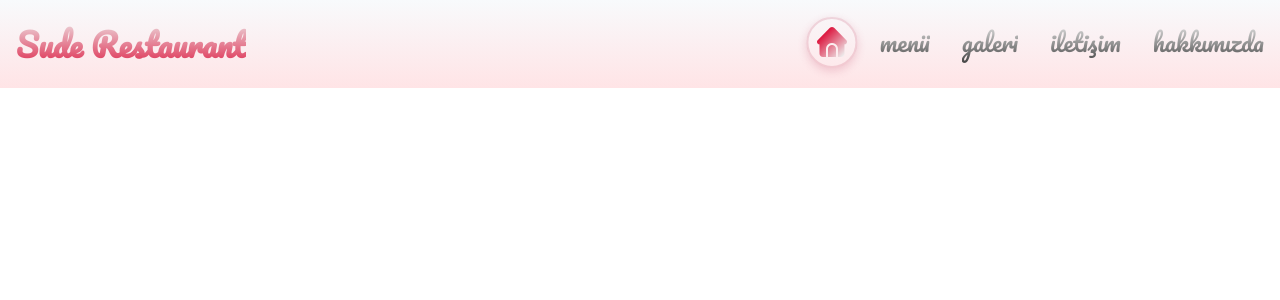
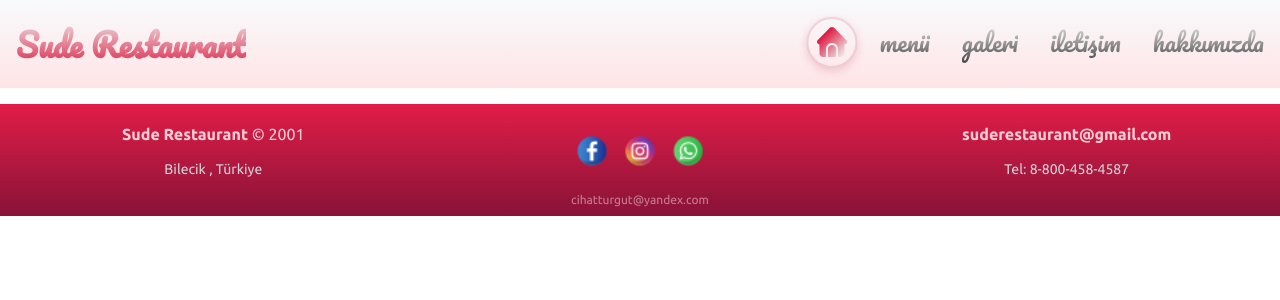
Before and after one commit to doom-white/suderestaurant, a React (Create React App) app: page / in a window 1280 px wide. Shown: the top 300 px of the page. Built offline with nearby package versions, Linux system fonts and the light colour scheme.

Commit message:
created footer & styled it

```diff
--- a/src/App.js
+++ b/src/App.js
@@ -1,10 +1,12 @@
 import React from "react";
 import HeaderNav from "./components/HeaderNav";
+import FooterNav from "./components/FooterNav";
 
 const App = () => {
   return (
     <>
       <HeaderNav />
+      <FooterNav />
     </>
   );
 };
--- /dev/null
+++ b/src/assets/css/footer-nav.css
@@ -0,0 +1,115 @@
+.footer-container {
+  width: 100%;
+  height: 7rem;
+  display: flex;
+  flex-direction: column;
+  align-items: center;
+  justify-content: space-around;
+  position: relative;
+  background: linear-gradient(to bottom, rgb(225, 29, 72), #881337);
+  background-repeat: no-repeat;
+}
+
+.footer-content-container {
+  /* background-color: aqua; */
+  width: 100%;
+  padding-top: 1rem;
+  flex: 1;
+  display: flex;
+  align-items: center;
+  justify-content: space-around;
+  text-align: center;
+}
+
+/*? CONTENT - LEFT */
+
+.footer-content-left {
+  /* background-color: blue; */
+  flex: 1;
+  height: 100%;
+  display: flex;
+  flex-direction: column;
+  align-items: center;
+  justify-content: center;
+  gap: 1rem;
+  user-select: none;
+}
+
+.fcl-store-name {
+  color: rgb(254 205 211);
+  font-weight: bold;
+}
+
+.fcl-store-date {
+  color: rgb(254 205 211);
+}
+
+.fcl-city {
+  font-size: 0.875rem;
+  line-height: 1.25rem;
+  color: rgb(209 213 219);
+}
+
+/*? CONTENT - MIDDLE */
+
+.footer-content-middle {
+  /* background-color: tomato; */
+  flex: 1;
+  height: 100%;
+  display: flex;
+  align-items: center;
+  justify-content: center;
+  user-select: none;
+}
+
+.fcm-social-img,
+.fcm-social-img-first {
+  width: 2rem;
+}
+
+.fcm-social-img {
+  margin-left: 1rem;
+}
+
+/*? CONTENT - RIGHT */
+
+.footer-content-right {
+  /* background-color: crimson; */
+  flex: 1;
+  height: 100%;
+  display: flex;
+  flex-direction: column;
+  align-items: center;
+  justify-content: center;
+  gap: 1rem;
+  user-select: none;
+}
+
+.fcr-mail-text {
+  color: rgb(254 205 211);
+  font-weight: bold;
+}
+
+.fcr-tel {
+  font-size: 0.875rem;
+  line-height: 1.25rem;
+  color: rgb(209 213 219);
+}
+
+/*? FOOTER - BOTTOM */
+
+.footer-bottom {
+  /* background-color: yellow; */
+  width: 100%;
+  flex: 0.5;
+  display: flex;
+  align-items: center;
+  justify-content: center;
+
+  /* font-size: 0.875rem 14px */
+  /*line-height: 1.25rem  20px; */
+  color: rgb(255 228 230);
+  font-size: 0.75rem /* 12px */;
+  line-height: 1rem /* 16px */;
+  opacity: 0.5;
+}
--- /dev/null
+++ b/src/components/FooterNav.js
@@ -0,0 +1,49 @@
+import React from "react";
+import { Link } from "react-router-dom";
+import facebook from "../assets/icons/ico_social/facebook.png";
+import instagram from "../assets/icons/ico_social/instagram.png";
+import whatsapp from "../assets/icons/ico_social/whatsapp.png";
+
+const FooterNav = () => {
+  return (
+    <div className="footer-container">
+      <div className="footer-content-container">
+        <div className="footer-content-left">
+          <div className="fcl-store">
+            <span className="fcl-store-name">Sude Restaurant&nbsp;</span>
+            <span className="fcl-store-date">&copy; 2001</span>
+          </div>
+          <p className="fcl-city">Bilecik , Türkiye</p>
+        </div>
+        <div className="footer-content-middle">
+          <div className="fcm-social">
+            <Link
+              to={"https://www.facebook.com/sude2lokantacafe/?locale=tr_TR"}
+              target="_blank"
+            >
+              <img
+                className="fcm-social-img-first"
+                src={facebook}
+                alt="facebook"
+              />
+            </Link>
+            <Link to="#">
+              <img className="fcm-social-img" src={instagram} alt="instagram" />
+            </Link>
+            <img className="fcm-social-img" src={whatsapp} alt="whatsapp" />
+          </div>
+        </div>
+        <div className="footer-content-right">
+          <div className="fcr-mail">
+            <span className="fcr-mail-text">suderestaurant@gmail.com</span>
+          </div>
+          <p className="fcr-tel">Tel: 8-800-458-4587</p>
+        </div>
+      </div>
+
+      <div className="footer-bottom">cihatturgut@yandex.com</div>
+    </div>
+  );
+};
+
+export default FooterNav;
--- a/src/index.css
+++ b/src/index.css
@@ -1,6 +1,7 @@
 @import url("https://fonts.googleapis.com/css2?family=Concert+One&family=Pacifico&family=Ubuntu:ital,wght@0,300;0,400;0,500;0,700;1,300;1,400;1,500;1,700&display=swap");
 
 @import url("./assets/css/header-nav.css");
+@import url("./assets/css/footer-nav.css");
 
 * {
   padding: 0;
```
